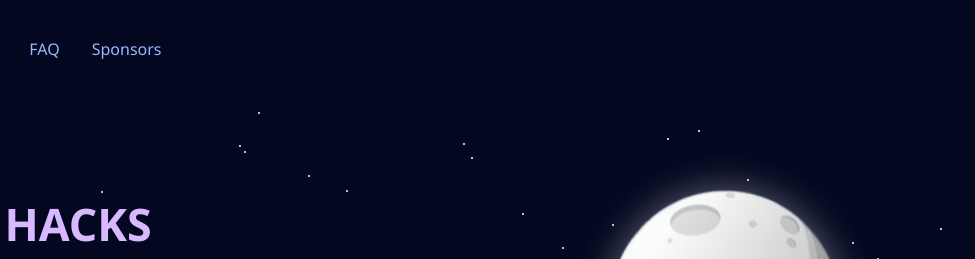
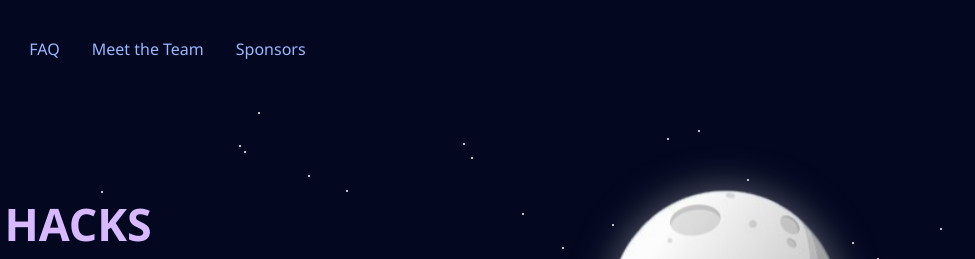
Before and after one commit to LunarisHacks/Website, a website: page index.html in a window 1280 px wide. Shown: the top 259 px of the page, 305-1280 px from the left. Drawn offline with Linux system fonts and the light colour scheme.

Commit message:
Update the nav bar to include Meet the Team

```diff
--- a/index.html
+++ b/index.html
@@ -18,7 +18,7 @@
         <li><a href="about_us.html">About Us</a></li>
         <li><a href="events.html">Events</a></li>
         <li><a href="faq.html">FAQ</a></li>
-        <!-- <li><a href="meet_team.html">Meet the Team</a></li> -->
+        <li><a href="meet_team.html">Meet the Team</a></li>
         <li><a href="sponsors.html">Sponsors</a></li>
       </ul>
     </div>
```
